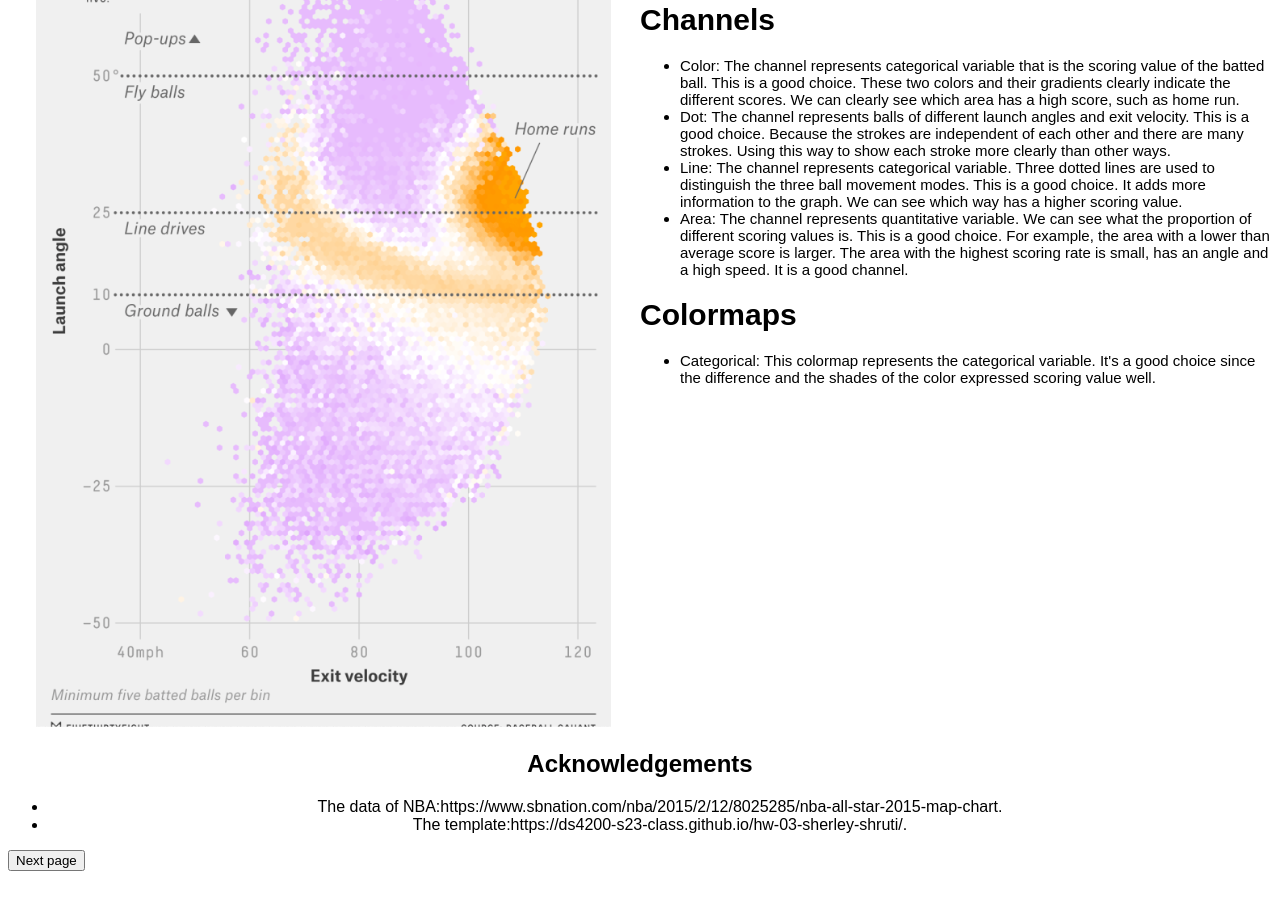
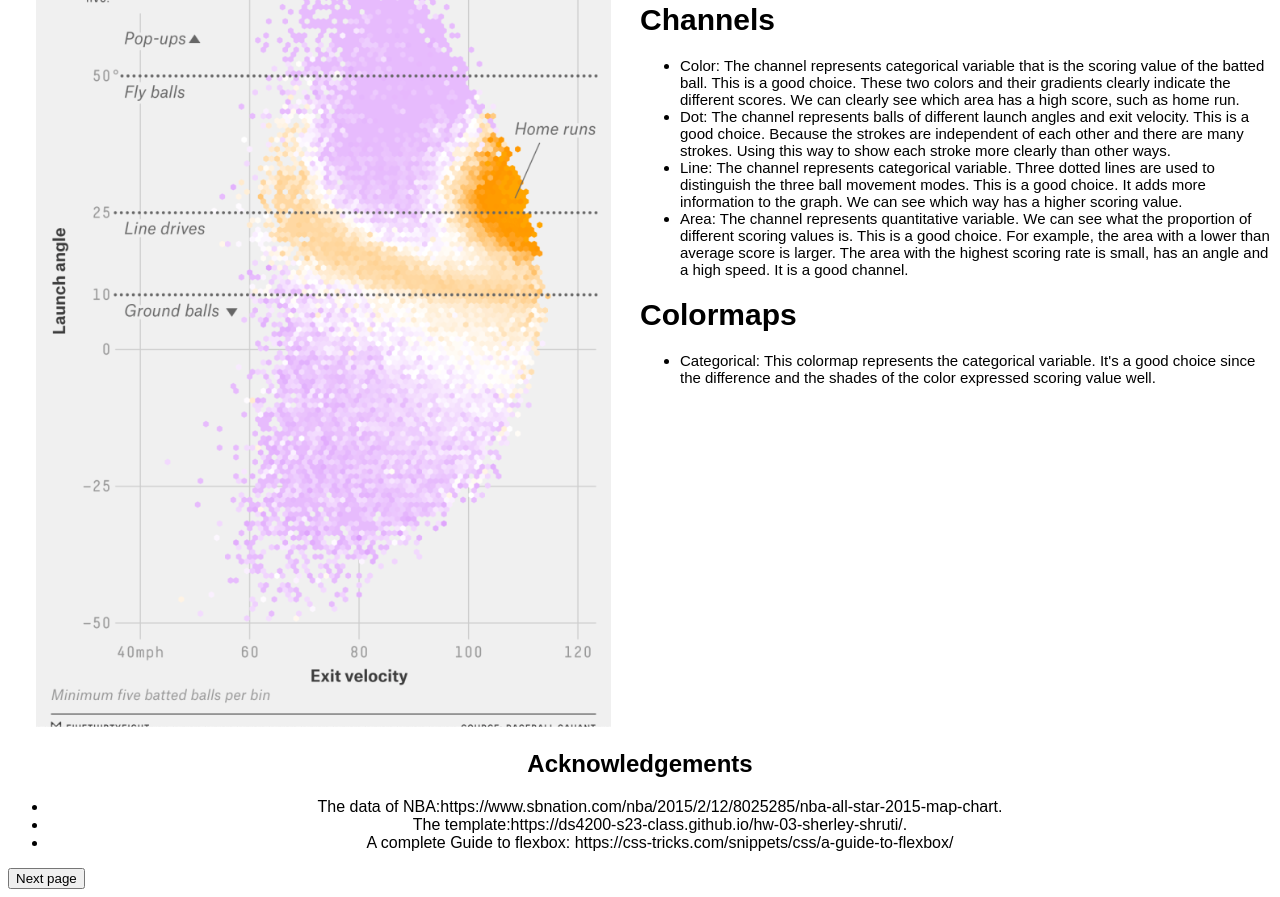
Before and after one commit to DS4200-S23-Class/hw-03-sherley-shruti, a plain HTML site: page index.html in a window 1280 px wide. Shown: the part 1734-2631 px from the top of the page. Drawn offline with Linux system fonts and the light colour scheme.

Commit message:
Update index.html

```diff
--- a/index.html
+++ b/index.html
@@ -208,6 +208,9 @@
         <li>
         The template:https://ds4200-s23-class.github.io/hw-03-sherley-shruti/.
         </li>
+        <li>
+        A complete Guide to flexbox: https://css-tricks.com/snippets/css/a-guide-to-flexbox/
+        </li>
 
             <!-- ADD MORE RESOURCES!-->
 
```
